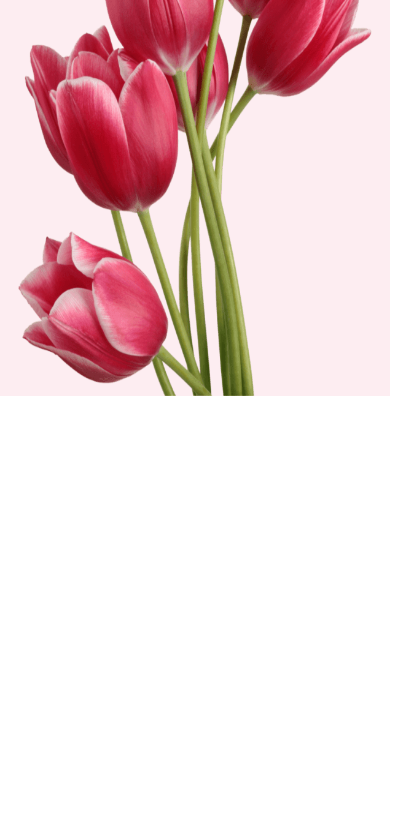
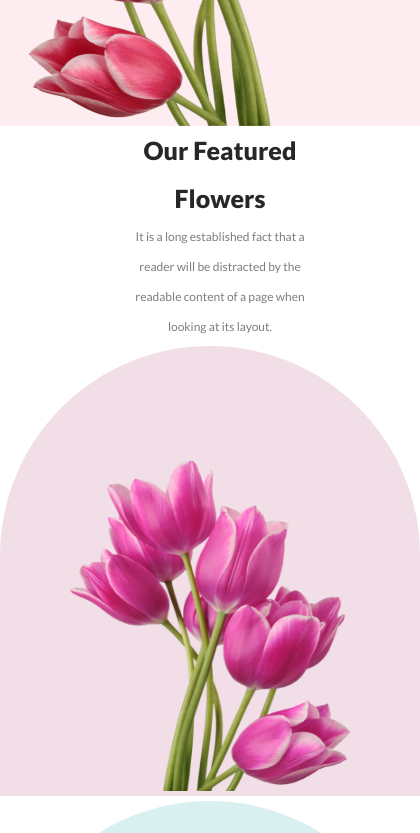
Before and after one commit to YousufOO7/Flower-shoe, a plain HTML site: page index.html in a window 390 px wide. Shown: the part 760-1593 px from the top of the page, 420 px wide, since content can reach past the window. Before the commit the page ends 1159 px from the top, so only its background shows below. Drawn offline with Linux system fonts and the light colour scheme.

Commit message:
added Flower section and media query

```diff
--- a/index.html
+++ b/index.html
@@ -8,7 +8,7 @@
 </head>
 <body>
     <!-- header container start here -->
-    <header class="header-container">
+      <header class="header-container">
         <div class="header-content">
             <div class="header-titles">
                 <h3 class="header-title">Let's make <br> beautiful flowers a part of your life.</h3>
@@ -23,5 +23,35 @@
         </div>
     </header>
     <!-- header container end here -->
+       <main>
+        <!-- Flower section start here -->
+        <section class="flower-container">
+                <div class="flower-titels">
+                    <h3 class="title">Our Featured Flowers</h3>
+                    <p class="text">It is a long established fact that a reader will be distracted by the readable content of a page when looking at its layout.</p>
+                </div>
+                <div class="image-box">
+                    <div class="image-one">
+                        <div class="image-size">
+                            <img class="image-style" src="./Flower Asset/pngwing 6.png" alt="">
+                        </div>
+                    </div>
+                    <div class="image-two">
+                        <div class="image-size">
+                            <img class="image-style" src="./Flower Asset/pngwing 5.png" alt="">
+                        </div>
+                    </div>
+                    <div class="image-three">
+                        <div class="image-size">
+                            <img class="image-style" src="./Flower Asset/pngwing 7.png" alt="">
+                        </div>
+                    </div>
+                    <p class="sub">Pink Flower Tree</p>
+                    <p class="sub">Pink Flower Tree</p>
+                    <p class="sub">Pink Flower Tree</p>
+            </div>
+        </section>
+        <!-- Flower section start here -->
+     </main>
 </body>
 </html>
--- a/style.css
+++ b/style.css
@@ -66,24 +66,132 @@ body{
     width: 100%;
     height: 100%;
 }
-/* media query for mobile device */
+/* header container end here */
+
+/* Flower section start here */
+/* flower container start here */
+.flower-container{
+    max-width: 1050px;
+    height: 630px;
+    margin: 0 auto;
+    margin-top: 100px;
+}
+.flower-titels{
+    width: 394px;
+    height: 120px;
+    margin: 0 auto;
+    text-align: center;
+}
+/* shared titles style */
+.title{
+    color: rgb(39, 39, 39);
+    font-family: Lato;
+    font-size: 25px;
+    font-weight: 800;
+    line-height: 48px;
+}
+.text{
+    color: rgba(39, 39, 39, 0.6);
+    font-family: Lato;
+    font-size: 12px;
+    font-weight: 400;
+    line-height: 30px;
+}
+/* image box style here */
+.image-box{
+    width: 1050px;
+    height: 480px;
+    margin-top: 30px;
+    display: grid;
+    grid-template-columns: repeat(3, 1fr);
+    gap: 5px;
+}
+.image-one, .image-two, .image-three{
+    width: 342px;
+    height: 450px;
+    border-radius: 300px 300px 0px 0px;
+}
+.image-one{
+    background: rgba(167, 33, 98, 0.15);
+}
+.image-two{
+    background: rgba(5, 151, 160, 0.15);
+}
+.image-three{
+    background: rgba(71, 125, 17, 0.15);
+}
+.image-size{
+    width: 280px;
+    height: 330px;
+    margin: 115px 0 0 30px;
+}
+.image-size img{
+    width: 100%;
+    height: 100%;
+}
+.sub{
+    text-decoration: underline;
+    margin-left: 110px;
+}
+/* Flower container end here */
+/* Flower section end here */
+
+
+
+
+
+
+
+/* Media query for mobile style */
 @media screen and (max-width:576px) {
+    body{
+        width: 200px;
+    }
     .header-container{
+        width: 420px;
+        gap: 0;
         height: 100%;
     }
     .header-content{
         flex-direction: column;
-        gap: 0;
     }
     .header-titles{
         width: 100%;
-        height: 50%;
+        height: 406px;
     }
     .header-text{
         margin-left: 5px;
     }
-    .header-image {
+    .header-btn{
+        padding-left: 0;
+    }
+   .header-image{
+    width: 400px;
+    height: 400px;
+    margin: 0 auto;
+   }
+    /* flower media query for mobile */
+    .flower-container{
+        margin-top: 0;
         width: 100%;
     }
+    .flower-titels{
+        width: 100%;
+        margin-bottom: 100px;
+        margin-left: 120px;
+    }
+    .image-box{
+        grid-template-columns: repeat(1, 1fr);
+        width: 420px;
+    }
+    .image-one, .image-two, .image-three{
+        width: 100%;
+    }
+    .image-size{
+        margin-left: 70px;
+    }
+    .image-style{
+        width: 250px;
+        height: 350px;
+    }
 }
-/* header container end here */
```
